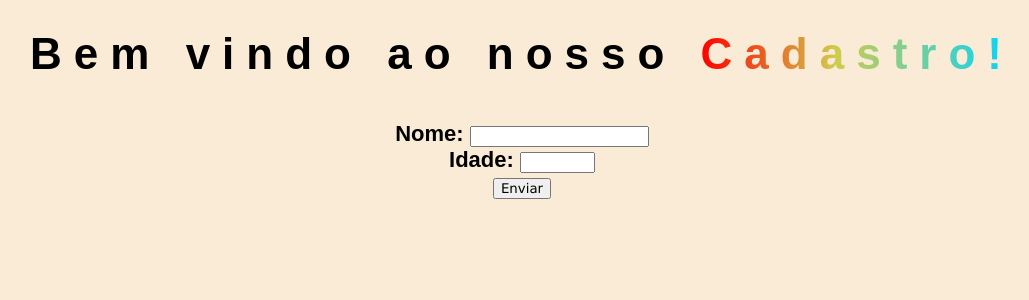
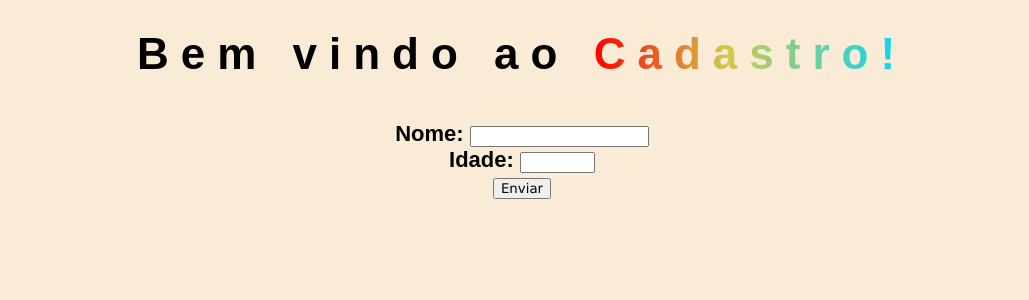
Before and after one commit to ASCII000/Flask-Python, a Flask app: page / in a window 1280 px wide. Shown: the top 300 px of the page, without its empty margins (118-1147 px from the left). Run offline with Flask 3, Linux system fonts and the light colour scheme.

Commit message:
dontStop

```diff
--- a/07_RenderTemplates/main.py
+++ b/07_RenderTemplates/main.py
@@ -11,6 +11,10 @@ artigos = {
     'Receita de pão de queijo':{
         'subtitulo':'Uma recomendação de um bom pão de queijo',
         'conteudo':'Quem não gosta de pão de queijo, certamente tem desvio de caráter! Descubra como fazer aquela massa fofinha e arrase no preparo do seu pão de queijo caseiro!'},
+    'Receita de pudim legal':{
+        'subtitulo':'Uma simples receita de pudim',
+        'conteudo':'Receita'
+    }
 }
 
 @app.route('/')
--- a/07_RenderTemplates/templates/login.jinja2
+++ b/07_RenderTemplates/templates/login.jinja2
@@ -8,7 +8,7 @@
 </head>
 <body>
     <main>
-        <h1 class="header">Bem vindo ao nosso <span id="nome">Cadastro!</span></h1>
+        <h1 class="header">Bem vindo ao <span id="nome">Cadastro!</span></h1>
         <form action="/view" method="post">
             <label for="nome">Nome:</label>
             <input type="text" name="nomeForm" id="nomeForm" required>
```
